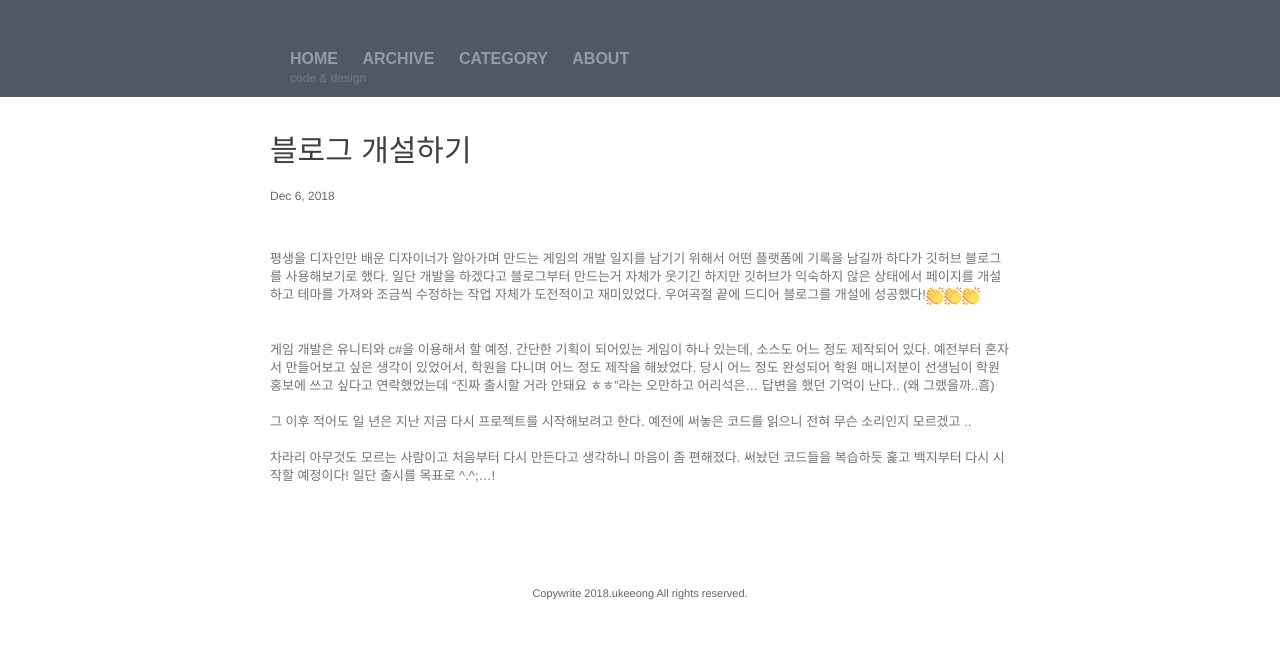
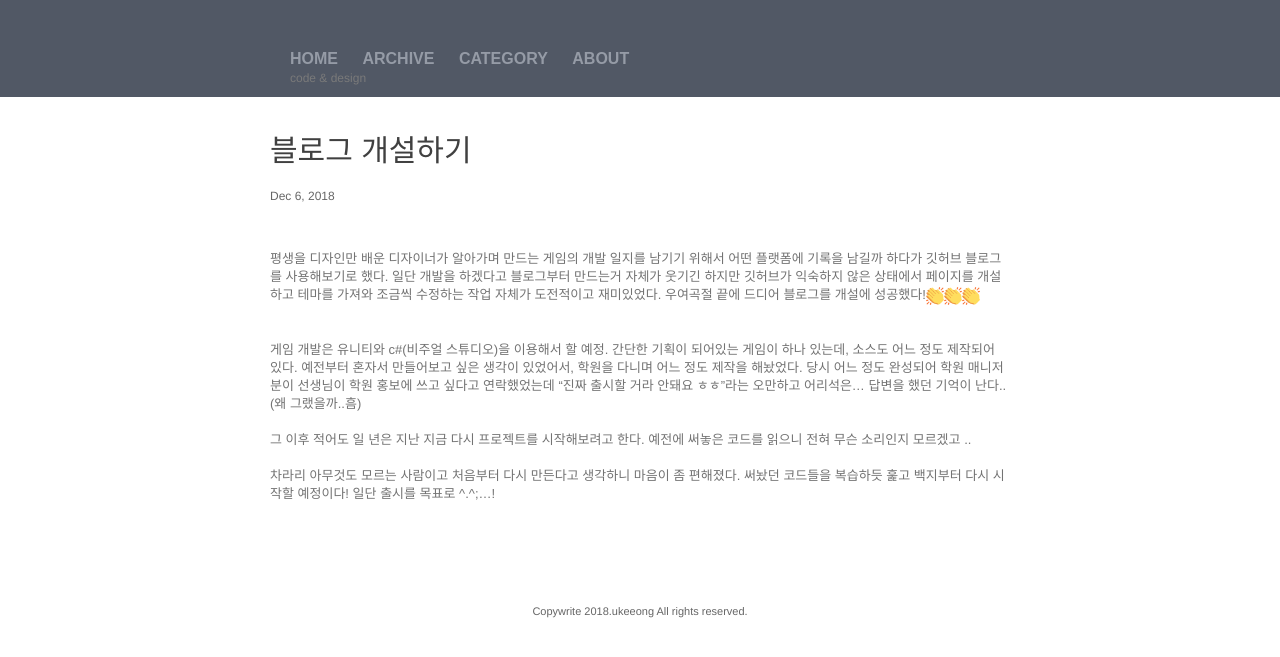
Before and after one commit to ukeeong/ukeeong.github.io, a Jekyll site: the page built from _posts/2018-12-06-블로그-개설하기.markdown, in a window 1280 px wide. Shown: the top 657 px of the page. Built offline with Jekyll 4.4.1, drawn with Linux system fonts in a browser that asks for light colours; comment, search, counter and statistics services are not loaded.

Commit message:
Update 2018-12-06-블로그-개설하기.markdown

```diff
--- a/_posts/2018-12-06-블로그-개설하기.markdown
+++ b/_posts/2018-12-06-블로그-개설하기.markdown
@@ -12,7 +12,7 @@ categories: diaries
 우여곡절 끝에 드디어 블로그를 개설에 성공했다!<img width="18px" height="18px" src="/images/emojis/emj_clap.png"><img width="18px" height="18px" src="/images/emojis/emj_clap.png"><img width="18px" height="18px" src="/images/emojis/emj_clap.png"><br>
 <br>
 <br>
-게임 개발은 유니티와 c#을 이용해서 할 예정.
+게임 개발은 유니티와 c#(비주얼 스튜디오)을 이용해서 할 예정.
 간단한 기획이 되어있는 게임이 하나 있는데, 소스도 어느 정도 제작되어 있다.
 예전부터 혼자서 만들어보고 싶은 생각이 있었어서, 학원을 다니며 어느 정도 제작을 해놨었다.
 당시 어느 정도 완성되어 학원 매니저분이 선생님이 학원 홍보에 쓰고 싶다고 연락했었는데
```
